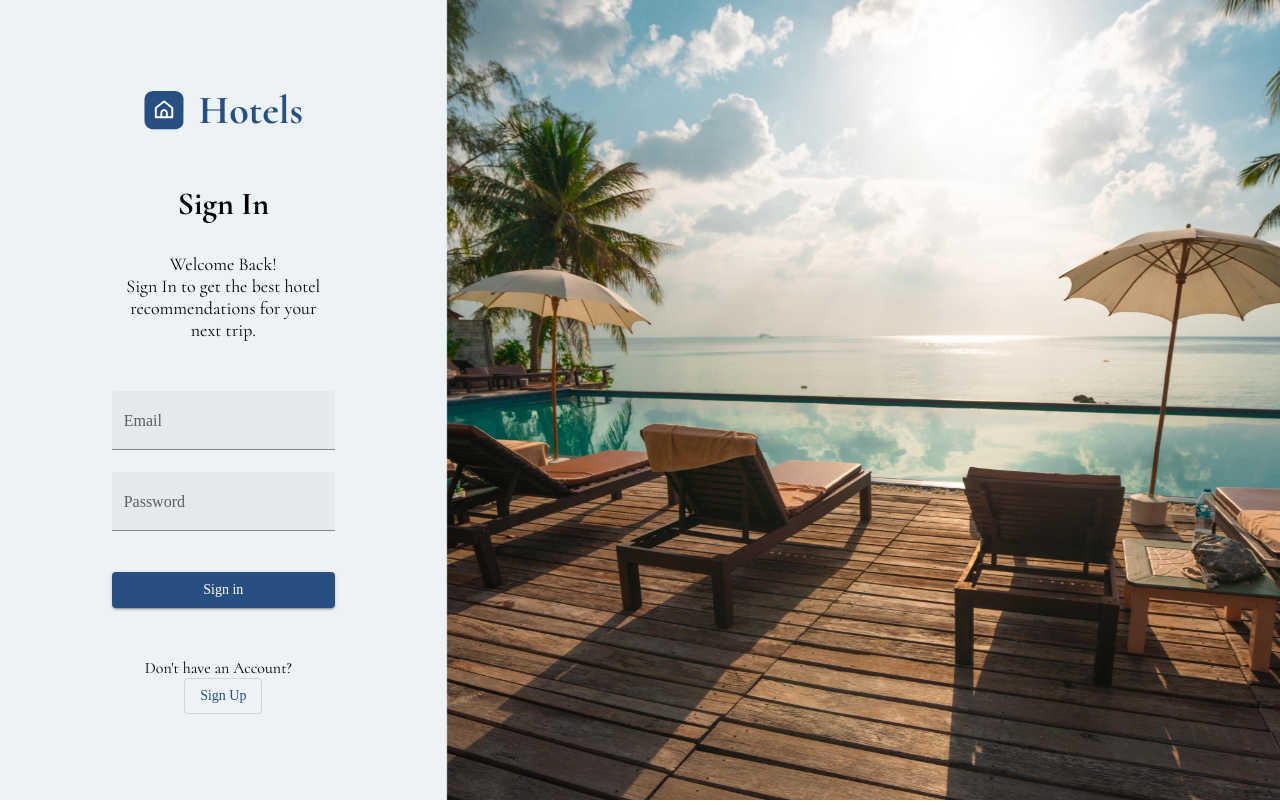
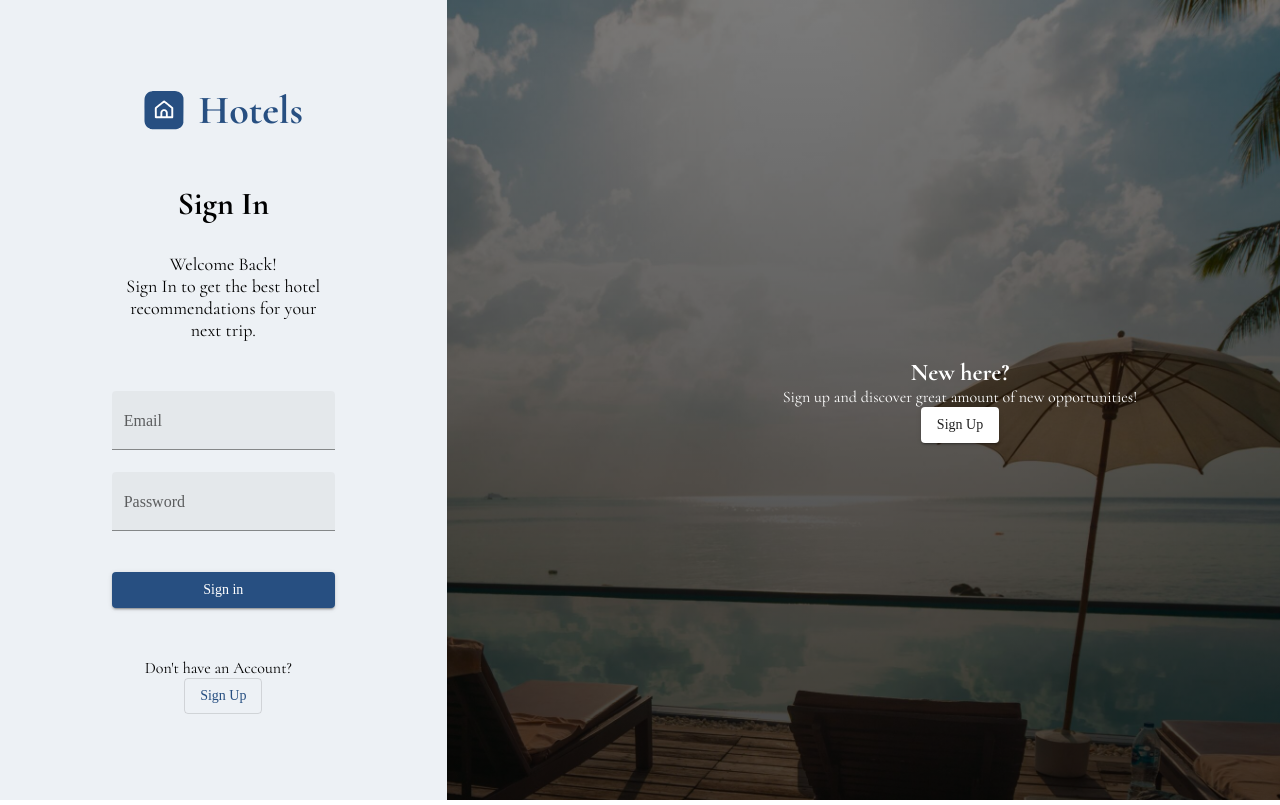
Before and after one commit to reuelrds/Hotels, an Angular app in the folder Frontend/: page /auth/login in a window 1280 px wide. Built offline with nearby package versions, Linux system fonts and the light colour scheme.

Commit message:
Completed Auth UI

```diff
--- a/Frontend/src/app/views/auth/auth.component.html
+++ b/Frontend/src/app/views/auth/auth.component.html
@@ -1,5 +1,12 @@
 <div class="auth container">
-  <div class="auth-form auth-login__form">
+  <div
+    class="auth-form auth-login__form"
+    [ngClass]="{ hideForm: !isLoginFormVisible }"
+  >
+    <div
+      class="auth-form-container"
+      [ngClass]="{ hideFormContainer: !isLoginFormVisible }"
+    >
       <div class="auth__logo">
         <div class="auth__nav-header">
           <figure class="auth__nav-logo">
@@ -25,7 +32,11 @@
           <input matInput type="password" />
         </mat-form-field>
 
-      <button class="auth-form__login-button" mat-raised-button color="primary">
+        <button
+          class="auth-form__login-button"
+          mat-raised-button
+          color="primary"
+        >
           Sign in
         </button>
       </form>
@@ -42,8 +53,16 @@
         </button>
       </div>
     </div>
+  </div>
 
-  <div class="auth-form auth-signup__form">
+  <div
+    class="auth-form auth-signup__form"
+    [ngClass]="{ hideForm: isLoginFormVisible }"
+  >
+    <div
+      class="auth-form-container"
+      [ngClass]="{ hideSignUpFormContainer: isLoginFormVisible }"
+    >
       <div class="auth__logo">
         <div class="auth__nav-header">
           <figure class="auth__nav-logo">
@@ -57,8 +76,8 @@
         <h1>Sign Up</h1>
         <p>Welcome!</p>
         <p>
-        Create an account and get personalized hotel recommendations to make the
-        most out of your next trip.
+          Create an account and get personalized hotel recommendations to make
+          the most out of your next trip.
         </p>
       </div>
 
@@ -72,7 +91,11 @@
           <input matInput type="password" />
         </mat-form-field>
 
-      <button class="auth-form__login-button" mat-raised-button color="primary">
+        <button
+          class="auth-form__login-button"
+          mat-raised-button
+          color="primary"
+        >
           Sign Up
         </button>
       </form>
@@ -89,12 +112,24 @@
         </button>
       </div>
     </div>
-  <div class="auth-overlay">
-    <figure class="auth-overlay__wrapper">
-      <img
-        src="/assets/images/alexander-kaunas-xEaAoizNFV8-unsplash.jpg"
-        alt="Hotels Logo"
-      />
-    </figure>
+  </div>
+
+  <div class="auth-overlay" [ngClass]="{ loginFormActive: isLoginFormVisible }">
+    <div
+      class="auth-overlay-left"
+      [ngClass]="{ hideSignupOverlay: !isLoginFormVisible }"
+    >
+      <h2>New here?</h2>
+      <p>Sign up and discover great amount of new opportunities!</p>
+      <button mat-raised-button (click)="toggleOverlay()">Sign Up</button>
+    </div>
+    <div
+      class="auth-overlay-right"
+      [ngClass]="{ hideLoginOverlay: !isLoginFormVisible }"
+    >
+      <h2>One of us?</h2>
+      <p>If you already has an account, just sign in. We've missed you!</p>
+      <button mat-raised-button (click)="toggleOverlay()">Sign In</button>
     </div>
   </div>
+</div>
--- a/Frontend/src/app/views/auth/auth.component.scss
+++ b/Frontend/src/app/views/auth/auth.component.scss
@@ -4,25 +4,73 @@
   min-height: 100vh;
   font-family: "Cormorant", serif;
 
-  place-items: center;
+  // place-items: center;
+  overflow: hidden;
   position: relative;
 
-  background-color: rgba($color-text-light, 0.2);
+  // background-color: rgba($color-text-light, 0.2);
+
+  background-image: linear-gradient(
+      to bottom,
+      rgba(0, 0, 0, 0.52),
+      rgba(0, 0, 0, 0.73)
+    ),
+    url("/assets/images/alexander-kaunas-xEaAoizNFV8-unsplash.jpg");
+  background-size: cover;
 
   &__logo {
     margin-bottom: 5rem;
   }
 
   &-login__form {
+    // background-color: rgba($color-text-light, 0.2);
+    background-color: #edf1f5;
     grid-column: full-start / col-end 4;
+    transition: all 2s ease-in-out;
+    overflow: hidden;
+
+    &.hideForm {
+      // visibility: hidden;
+      // opacity: 0;
+      // z-index: -1;
+      transform: translateX(-60vw);
+    }
   }
   &-signup__form {
     grid-column: col-start 9 / full-end;
+    background-color: #edf1f5;
+    overflow: hidden;
+    // background-color: rgba($color-text-light, 0.2);
+    transition: all 2s ease-in-out;
+    &.hideForm {
+      // opacity: 0;
+      // visibility: hidden;
+      //   // z-index: -1;
+      transform: translateX(60vw);
+    }
+  }
+
+  &-form-container {
+    width: 50%;
+    transition: all 2s ease-in-out;
+
+    &.hideFormContainer {
+      // visibility: hidden;
+      // opacity: 0;
+      // z-index: -1;
+      transform: translateX(120vw);
+    }
+
+    &.hideSignUpFormContainer {
+      transform: translateX(-120vw);
+    }
   }
 
   &-form {
+    // z-index: 100;
+    position: relative;
     height: 100%;
-    width: 50%;
+    // width: 50%;
     text-align: center;
 
     display: flex;
@@ -67,12 +115,46 @@
     }
   }
 
+  // .auth-image-overlay {
+  //   position: absolute;
+  //   height: 100vh;
+  //   width: 100%;
+  // }
+
   &-overlay {
     position: absolute;
     height: 100vh;
     width: 100%;
-    grid-column: col-start 5 / full-end;
+    color: $color-white;
+    // grid-column: col-start 5 / full-end;
     // grid-column: full-start / col-end 8;
+    display: grid;
+    grid-template-columns: 1fr 1fr;
+    place-items: center;
+    // left: -50%;
+    transform: translateX(-50%);
+    // background-color: bisque;
+
+    transition: all 1s ease-in-out;
+    // background-image: url("/assets/images/alexander-kaunas-xEaAoizNFV8-unsplash.jpg");
+    // background-size: cover;
+
+    &.loginFormActive {
+      // left: 50%;
+      transform: translateX(50%);
+    }
+
+    // &::before {
+    //   content: "";
+    //   // position: sticky;
+    //   // z-index: -1;
+    //   // top: 0;
+    //   // left: 0;
+    //   // width: 100%;
+    //   // height: 100%;
+    //   background-image: url("/assets/images/alexander-kaunas-xEaAoizNFV8-unsplash.jpg");
+    //   background-size: cover;
+    // }
 
     &__wrapper {
       width: 100%;
@@ -83,6 +165,41 @@
         height: 100%;
         object-fit: cover;
         object-position: center;
+      }
+    }
+
+    &-left {
+      // width: 100%;
+      // height: 100%;
+      // position: absolute;
+
+      transition: all 1s ease-in-out;
+
+      text-align: center;
+
+      &.hideSignupOverlay {
+        // display: none;
+        visibility: hidden;
+        opacity: 0;
+        transform: translateX(120vw);
+      }
+    }
+
+    &-right {
+      text-align: center;
+      position: absolute;
+
+      // height: 100%;
+      // width: 100%;
+      transition: all 1s ease-in-out;
+      transform: translateX(-90vw);
+      visibility: hidden;
+      opacity: 0;
+
+      &.hideLoginOverlay {
+        transform: translateX(30vw);
+        visibility: visible;
+        opacity: 1;
       }
     }
   }
@@ -99,6 +216,7 @@
     &-header {
       display: flex;
       align-items: center;
+      justify-content: center;
 
       font-family: "Cormorant", serif;
 
--- a/Frontend/src/app/views/auth/auth.component.ts
+++ b/Frontend/src/app/views/auth/auth.component.ts
@@ -6,7 +6,16 @@ import { Component, OnInit } from '@angular/core';
   styleUrls: ['./auth.component.scss'],
 })
 export class AuthComponent implements OnInit {
+  isLoginFormVisible = true;
+
   constructor() {}
 
   ngOnInit(): void {}
+
+  toggleOverlay() {
+    console.log(this.isLoginFormVisible);
+    this.isLoginFormVisible = !this.isLoginFormVisible;
+
+    console.log(this.isLoginFormVisible);
+  }
 }
```
Lines whose indentation alone changed are shown as unchanged.
